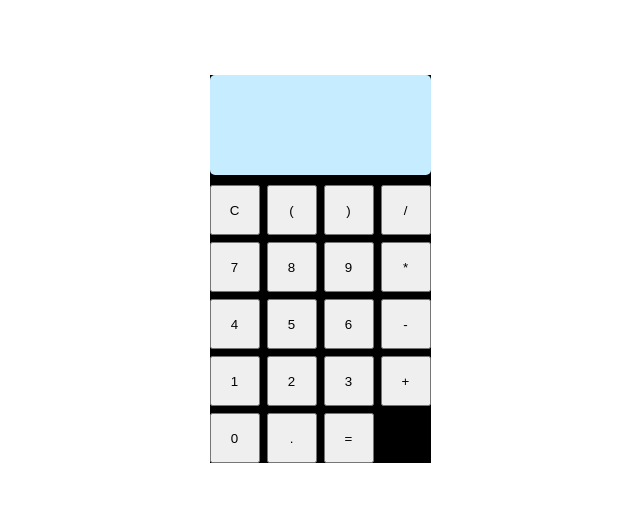
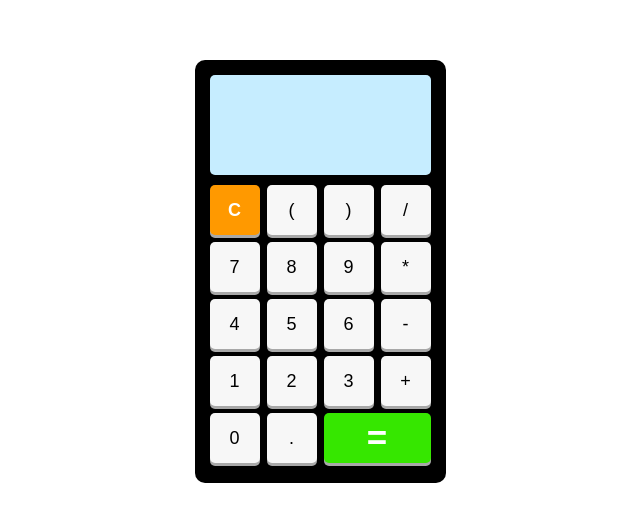
Before and after one commit to FabienLqr/Calculator, a plain HTML site: page index.html in a window 1280 px wide. Shown: the part 131-652 px from the top of the page, without its empty margins (320-960 px from the left). Drawn offline with Linux system fonts and the light colour scheme.

Commit message:
style isBG

```diff
--- a/style.css
+++ b/style.css
@@ -17,6 +17,9 @@ body {
   background-color: black;
   display: flex;
   flex-direction: column;
+  padding: 15px;
+  border-radius: 10px;
+  box-shadow: 0 5px black;
 }
 
 .ecran {
@@ -38,3 +41,31 @@ body {
   grid-template-rows: repeat(5, 50px);
   grid-gap: 7px;
 }
+
+button {
+  border: none;
+  outline: none;
+  border-radius: 5px;
+  background-color: #f7f7f7;
+  box-shadow: 0 3px #a8a8a8;
+  font-size: 18px;
+}
+
+button:active {
+  box-shadow: 0 1px #a8a8a8;
+  transform: translateY(2px);
+}
+
+button[data-key="8"] {
+  background-color: #ff9900;
+  font-weight: bold;
+  color: white;
+}
+
+button[data-key="13"] {
+  grid-column: span 2;
+  background-color: #36e700;
+  font-weight: bold;
+  color: white;
+  font-size: 35px;
+}
```
